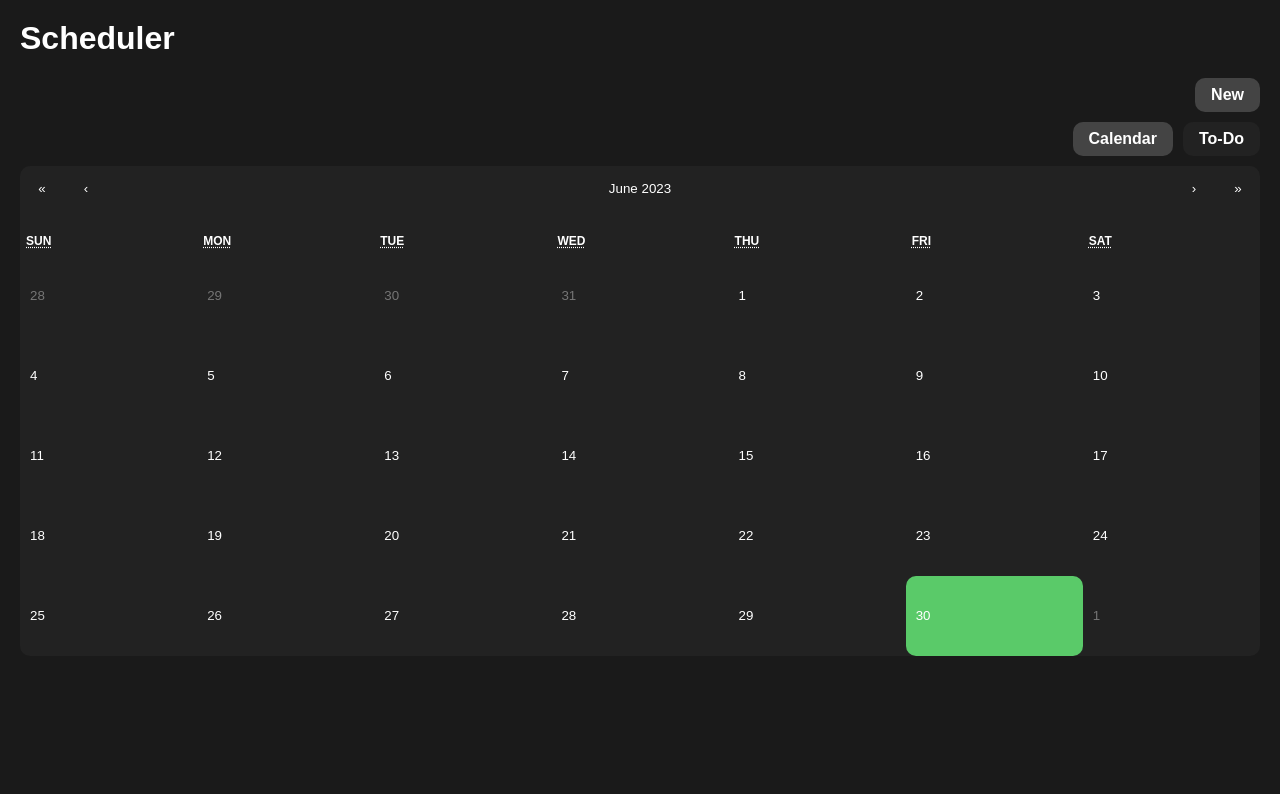
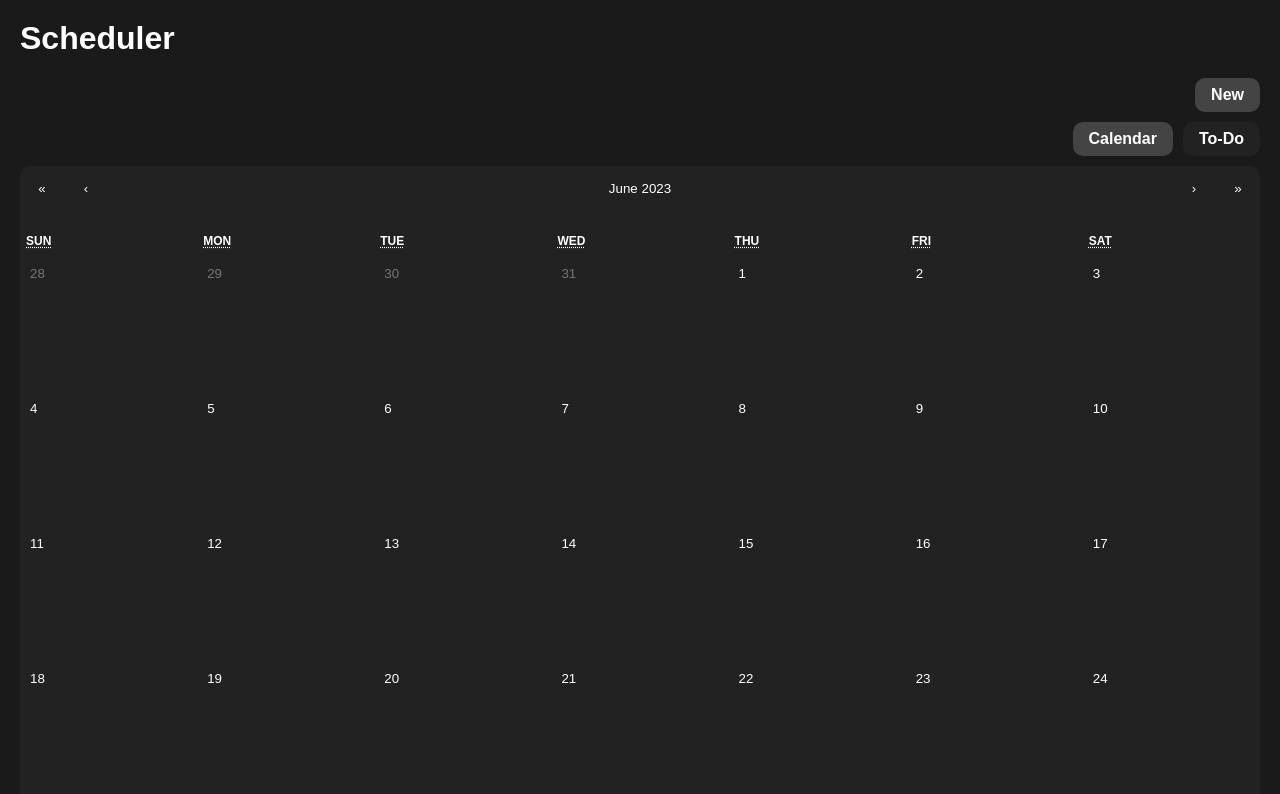
Before and after one commit to nicomilette/Scheduler, a React (Create React App) app: page /HomePage in a window 1280 px wide. Shown: the top 794 px of the page. Built offline with nearby package versions, Linux system fonts and the light colour scheme.

Commit message:
updated calendar

```diff
--- a/src/Calendar.css
+++ b/src/Calendar.css
@@ -118,7 +118,6 @@ html, body {
   text-align: center;
   border-radius: 10px;
   color: white;
-  line-height: 60px;
   justify-content: flex-start;
 
 }
@@ -133,12 +132,12 @@ html, body {
 }
 
 .react-calendar__tile--now {
-  background: #006edc;
+  background: #5aca69;
 }
 
 .react-calendar__tile--now:enabled:hover,
 .react-calendar__tile--now:enabled:focus {
-  background: #1087ff;
+  background: #71df80;
 }
 
 .react-calendar__tile--hasActive {
@@ -151,13 +150,13 @@ html, body {
 }
 
 .react-calendar__tile--active {
-  background: #5aca69;
+  background: #006edc;
   color: white;
 }
 
 .react-calendar__tile--active:enabled:hover,
 .react-calendar__tile--active:enabled:focus {
-  background: #5aca69;
+  background: #1087ff;
 }
 
 .react-calendar--selectRange .react-calendar__tile--hover {
--- a/src/HomePage.css
+++ b/src/HomePage.css
@@ -74,6 +74,7 @@
 .new-task-popup-title {
   font-size: 24px;
   margin-bottom: 20px;
+  margin-top: -10px;
 }
 
 .new-task-popup input,
@@ -192,3 +193,18 @@
   bottom: 10px;
   left: 10px;
 }
+
+.my-tile-content {
+  display: flex;
+  min-height: 100px;
+  max-height: 100px;
+  flex-direction: column;
+  justify-content: flex-start;
+  align-items: flex-start;
+  line-height: 1;
+}
+
+.my-tile-content p {
+  line-height: 1; /* Adjust the margin value as per your desired spacing */
+  background-color: #444;
+}
--- a/src/HomePage.js
+++ b/src/HomePage.js
@@ -19,6 +19,7 @@ function HomePage() {
   const [dragOffset, setDragOffset] = useState({ x: 0, y: 0 });
   const popupRef = useRef(null);
 
+  const [dateString, setDateString] = useState("");
 
   useEffect(() => {
     const handleMouseMove = (e) => {
@@ -44,6 +45,7 @@ function HomePage() {
 
   const handleMouseDown = (e) => {
     if (e.target === popupRef.current) {
+      e.preventDefault();
       setIsDragging(true);
       const xOffset = e.clientX - dragPosition.x;
       const yOffset = e.clientY - dragPosition.y;
@@ -93,7 +95,8 @@ function HomePage() {
       let isValid = true;
 
       // Convert ISO string format to YYYY-MM-DD format
-      const convertedDate = date;
+
+      const convertedDate = selectedDate.toISOString().split('T')[0];
 
 
 
@@ -172,7 +175,22 @@ function HomePage() {
       setToday(new Date(activeStartDate));
     }
   }}
+  tileContent={({ date, view }) => {
+    const tasksOnDay = tasks.filter((task) => {
+      const taskDate = new Date(new Date(task.date).setDate(new Date(task.date).getDate() + 1)).toLocaleDateString();
+      return taskDate === date.toLocaleDateString();
+    });
+
+    return (
+      <div className="my-tile-content">
+        {tasksOnDay.map((task, index) => (
+          <p key={index} className="my-calendar-task">{task.title}</p>
+        ))}
+      </div>
+    );
+  }}
 />
+
     </div>
   </div>
 )}
@@ -193,7 +211,7 @@ function HomePage() {
             {task.date && (
          <>
             <p>
-                  {new Date(task.date).toLocaleDateString()}{' '}
+              {new Date(new Date(task.date).setDate(new Date(task.date).getDate() + 1)).toLocaleDateString()}{' '}
               {task.time && <span>{task.time}</span>}
             </p>
             <p>{task.details}</p>
@@ -205,6 +223,7 @@ function HomePage() {
             )}
           </>
         )}
+
             {!task.date && (
               <p>No date specified</p>
             )}
@@ -242,7 +261,7 @@ function HomePage() {
             type="text"
             placeholder="Date (YYYY-MM-DD)"
             value={selectedDate.toISOString().split('T')[0]}
-            onChange={(e) => {setSelectedDate(e.target.value); setDate(selectedDate.toISOString().split('T')[0])}}
+            onChange={(e) => setDate(e.target.value)}
           />
           <input
             type="text"
```
Lines whose indentation alone changed are shown as unchanged.
